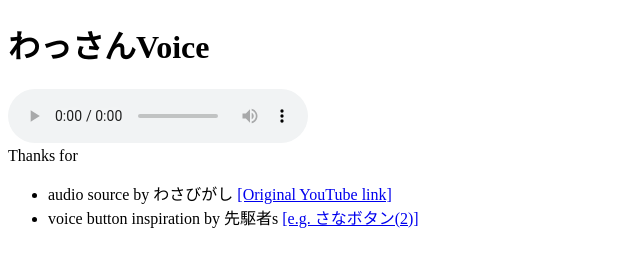
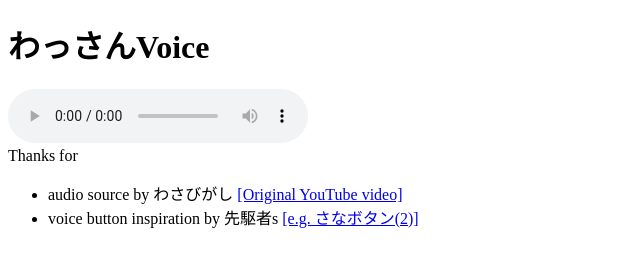
Before and after one commit to tarepan/VTP-Wassan, a website: page src/voice.html in a window 1280 px wide. Shown: the full height of the page, 0-640 px from the left. Drawn offline with Linux system fonts and the light colour scheme; files whose address does not match are found by name.

Commit message:
Fix link text

```diff
--- a/src/voice.html
+++ b/src/voice.html
@@ -17,7 +17,7 @@
         <li>
           audio source by わさびがし
           <a href="https://www.youtube.com/watch?v=YvqEkPRHjM4">
-            [Original YouTube link]
+            [Original YouTube video]
           </a>
         </li>
         <li>
```
